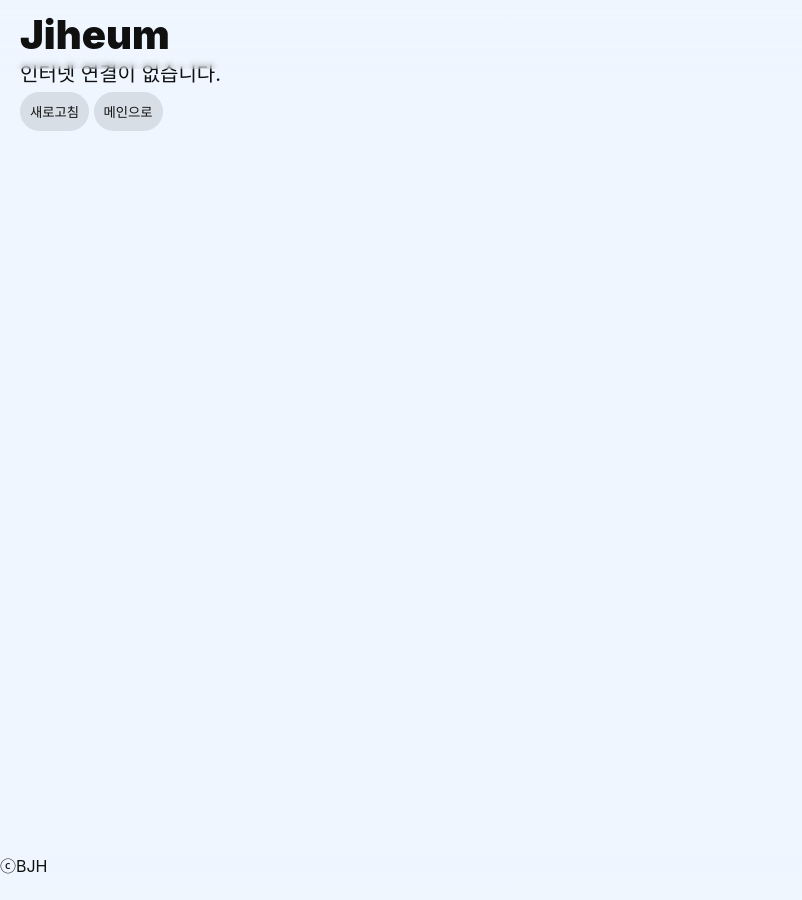
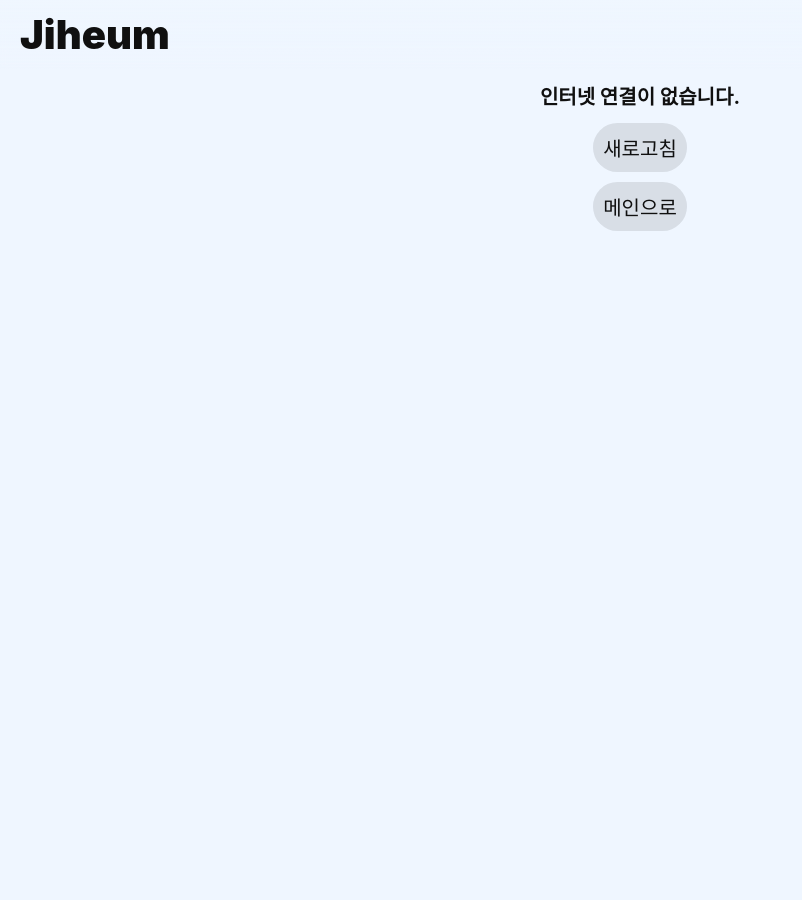
Before and after one commit to jxheum/jxheum.github.io, a Jekyll site: the page offline.html, which Jekyll copies as it is, in a window 1280 px wide. Shown: the whole page, without its empty margins (0-802 px from the left). Built offline with Jekyll 4.4.1, drawn with Linux system fonts in a browser that asks for light colours; nearby versions of some CDN libraries; some web fonts are replaced.

Commit message:
서비스 워커 등록 추가 및 오프라인 페이지 스타일 개선

```diff
--- a/offline.html
+++ b/offline.html
@@ -29,45 +29,43 @@
     }
 	</script>
 <!-- 헤더끝 -->
-	<title>Jxheum Blog</title>
+	<title>Jxheum</title>
 	<style>
-		.jiheumtext {
-			transition-duration: 500ms;
-		}
-		.jiheumtext:hover {
-			font-size: 50px;
-		}
-		.jiheumtext:active {
-			font-size: 45px;
+
+		.content {
+			width: calc(100vw - 40px);
+			text-align:center;
 		}
 
-		.blogtext {transition-duration: 500ms;}
+		button {
+			font-size: 20px;
+		}
 	</style>
 </head>
 
 <body>
 	<!-- <헤더>
 	-->
- <div id="header" class="header headermain" style="position:fixed;">Jiheum</div>
+	<!-- <헤더>
+   -->
+<div id="header" class="header headermain" style="position:fixed;"><a href="/">Jiheum</a></div>
+<div style="height: 67.5px;" class="headermargin"></div>
+
+<!-- <헤더끝> -->
 
  <!-- <헤더끝> -->
-	<div style="height: 58px;"></div>
 	<div class="content">
-        <div class="offlinecontent">인터넷 연결이 없습니다.</div>
-        <hr>
+        <h1 class="offlinecontent">인터넷 연결이 없습니다.</h1>
         <button onclick="reloadddi()" style="    display: inline-block;
         text-align: right;
         border:none;border-radius: 100px;padding:10px;
-        " aria-label="새로고침">새로고침</button>
-        <button href="/" style="display: inline-block;
+        " aria-label="새로고침">새로고침</button><br>
+        <a href="/"><button style="display: inline-block;
         text-align: right;
-        border:none;border-radius: 100px;padding:10px;
-        " aria-label="메인으로">메인으로</button>
+        border:none;border-radius: 100px;padding:10px;margin-top: 10px;
+        " aria-label="메인으로">메인으로</button></a>
 	</div>
 
-	<div style="height: 43px;"></div>
-	<div class="footer" id="footer">
-        ⓒBJH </div>
 </body>
 
 </html>
```
Also changed, not shown: _includes/footer.html (+14 -0 lines), _includes/head.html (+0 -13 lines), asset/barba.js (+4 -3 lines).
